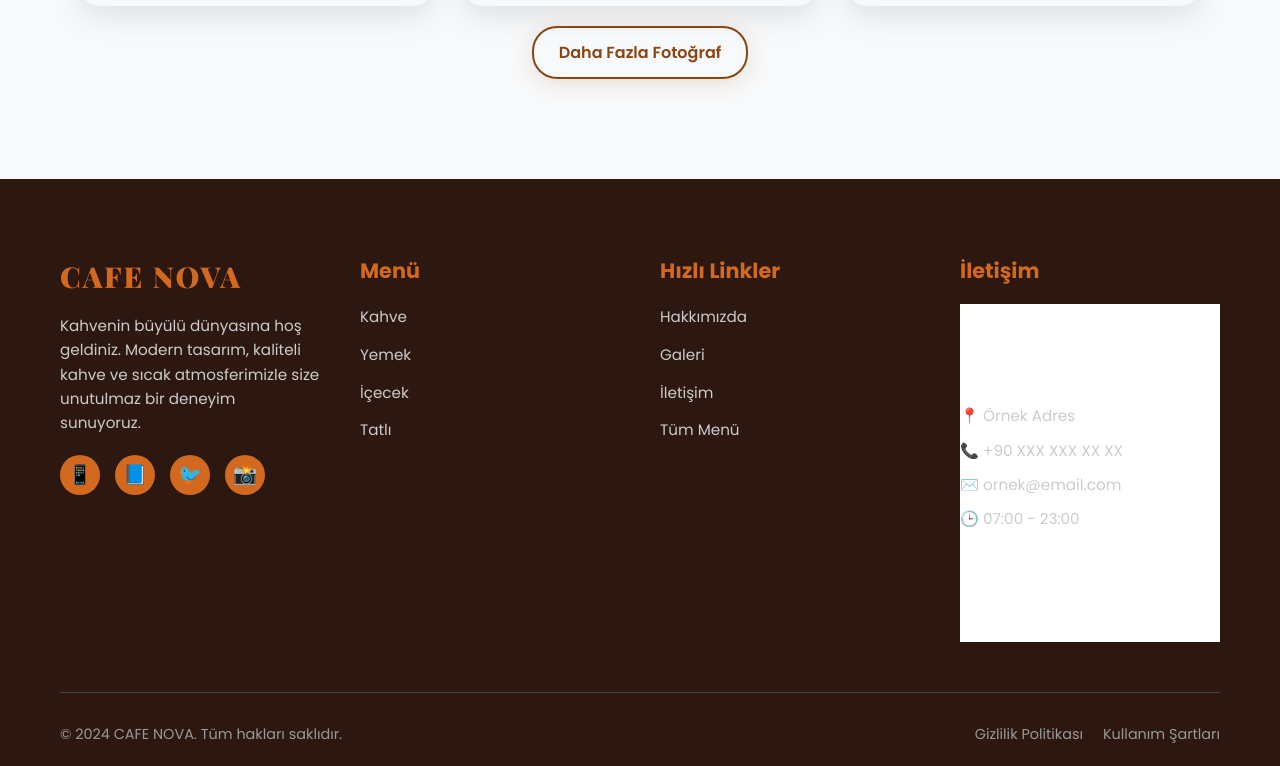
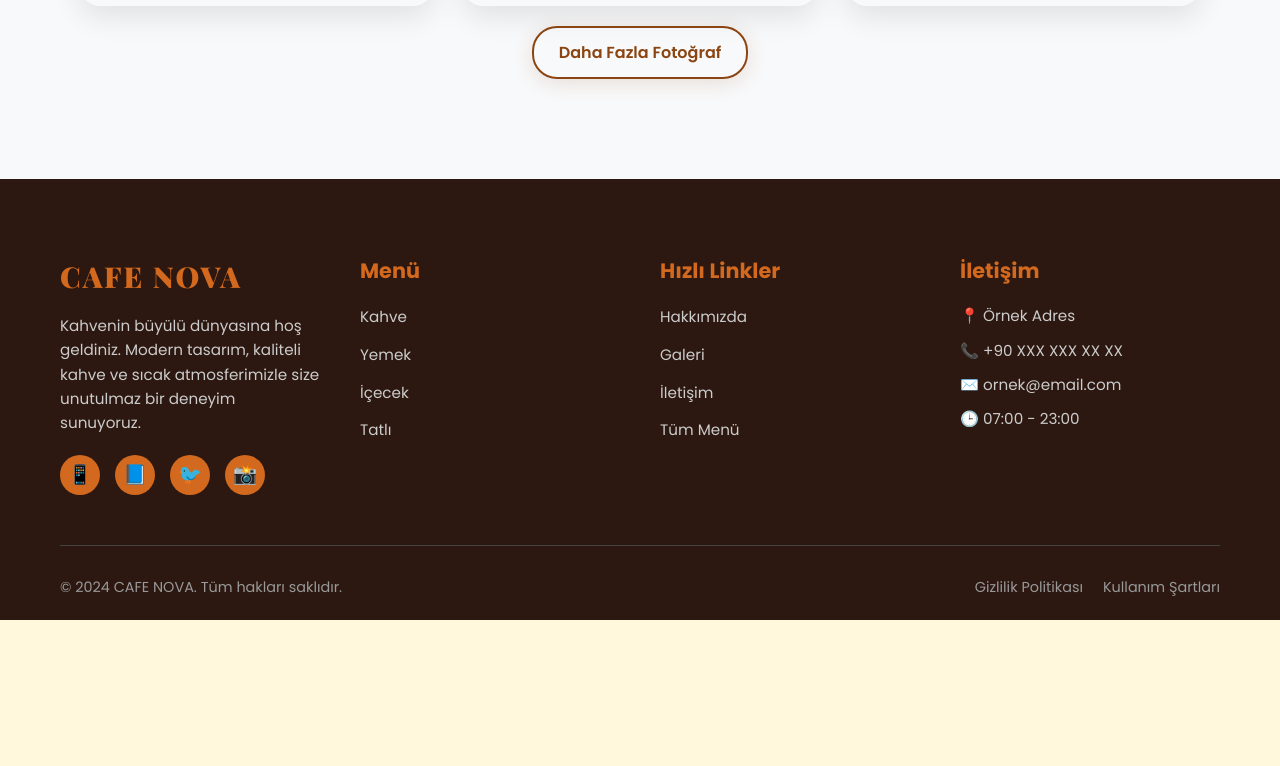
Before and after one commit to berkaydenizyilmaz/cafe-site-ornek, a React (Create React App) app: page / in a window 1280 px wide. Shown: the part 3819-4585 px from the top of the page. After the commit the page ends 4439 px from the top, so only its background shows below. Built offline with nearby package versions, Linux system fonts and the light colour scheme.

Commit message:
İletişim sayfasındaki stil sınıfı güncellendi; .contact-info sınıfı .contact-page .contact-info olarak değiştirildi. Bu değişiklik, sayfanın stil yapısını iyileştirmek amacıyla yapıldı.

```diff
--- a/src/pages/Contact.css
+++ b/src/pages/Contact.css
@@ -45,7 +45,7 @@
 }
 
 /* Contact Info */
-.contact-info {
+.contact-page .contact-info {
   padding: 100px 0;
   background: white;
 }
```
